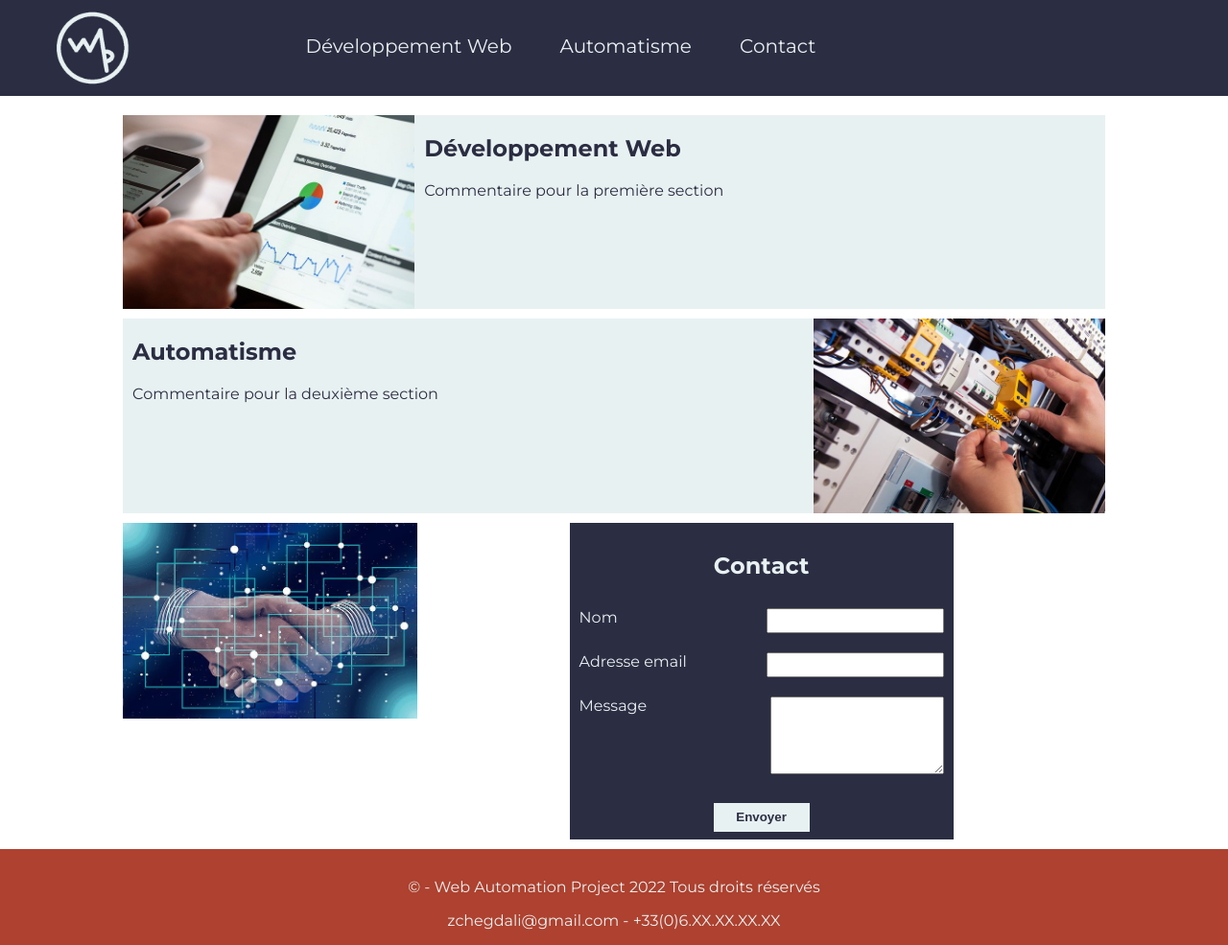
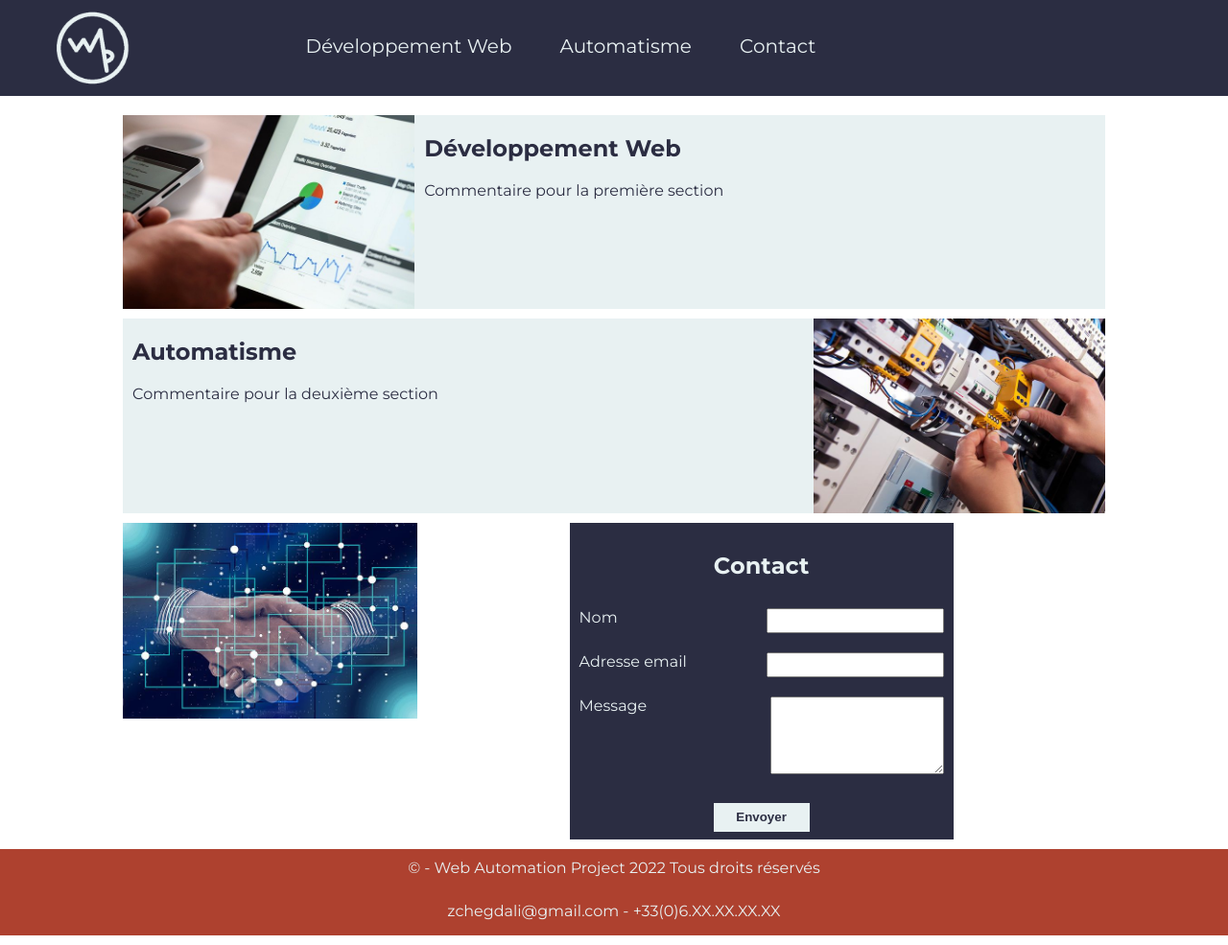
Before and after one commit to youamzak/wap-website, a React (Create React App) app: page / in a window 1280 px wide. Shown: the whole page at 96% size. Built offline with nearby package versions, Linux system fonts and the light colour scheme.

Commit message:
footer fix margin

```diff
--- a/src/components/Footer.js
+++ b/src/components/Footer.js
@@ -10,9 +10,9 @@ const FooterStyled = styled.div`
   margin-left: auto;
   margin-top: 10px;
   width: 100%;
-  height: 100px;
+  height: auto;
   p {
-    margin-top: 0;
+    margin-top: 10px;
     margin-left: 10px;
     margin-right: 10px;
   }
```
